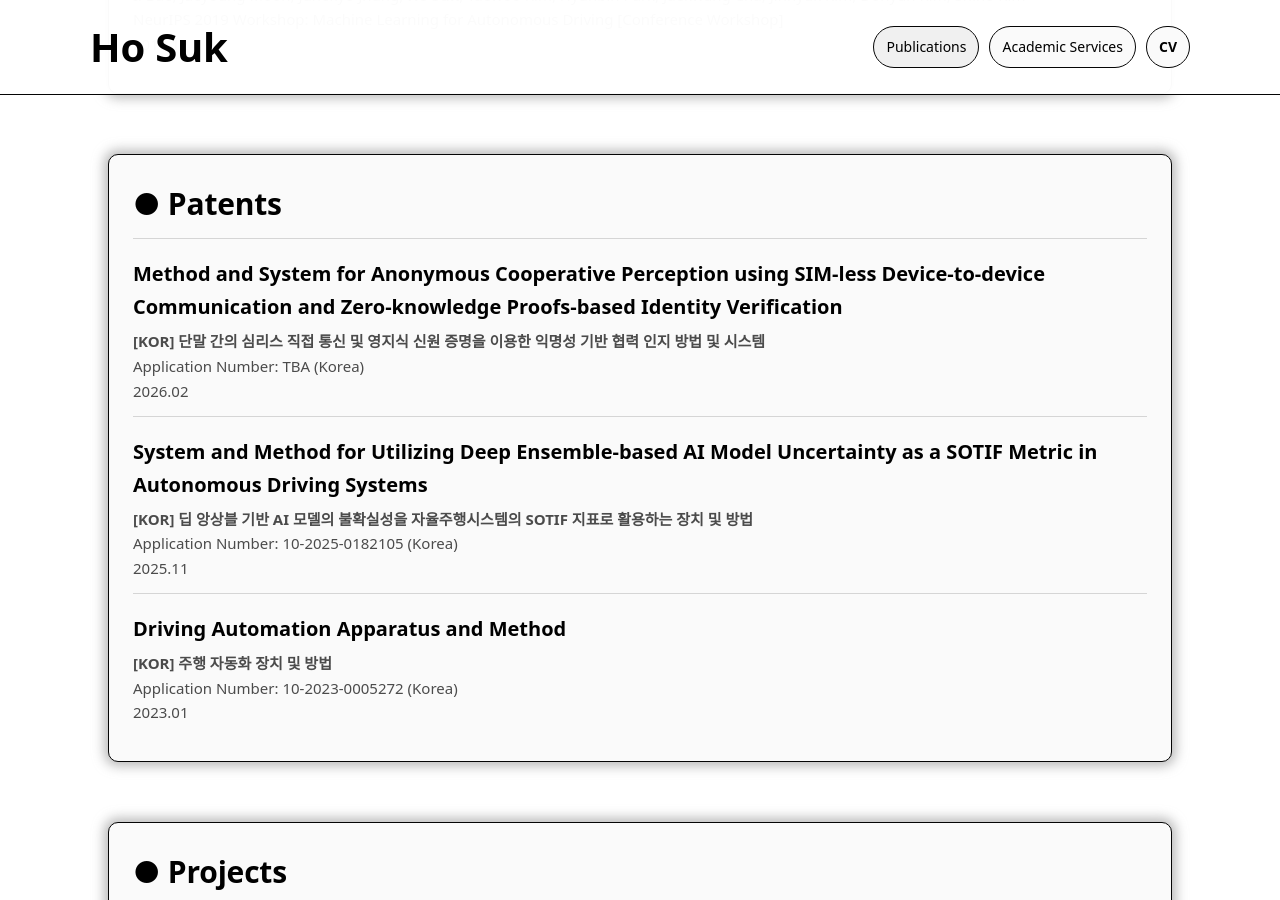
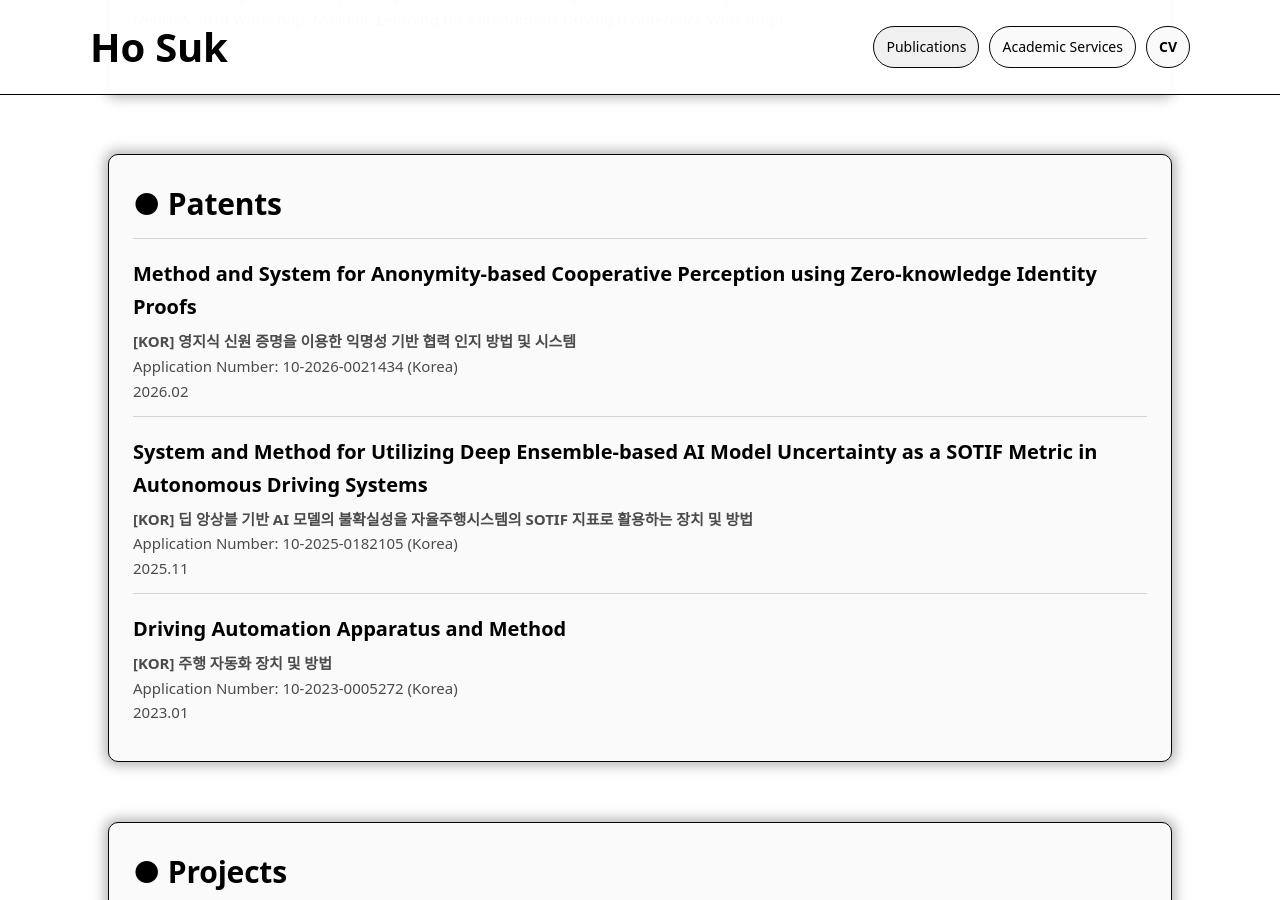
Before and after one commit to ho-suk-93/ho-suk-93.github.io, a Jekyll site: the page built from index.md, in a window 1280 px wide and 900 px high, scrolled down 5787 px. Built offline with Jekyll 4.4.1, drawn with Linux system fonts in a browser that asks for light colours.

Commit message:
Update patent descriptions and application number

```diff
--- a/index.md
+++ b/index.md
@@ -252,9 +252,9 @@ description: "Ho Suk's Personal Website"
   <div class="card">
     <div class="section-title">● Patents</div>
     <div class="list-item">
-      <p class="item-title">Method and System for Anonymous Cooperative Perception using SIM-less Device-to-device Communication and Zero-knowledge Proofs-based Identity Verification</p>
-      <p class="item-desc"><b>[KOR] 단말 간의 심리스 직접 통신 및 영지식 신원 증명을 이용한 익명성 기반 협력 인지 방법 및 시스템</b></p>
-      <p class="item-desc">Application Number: TBA (Korea)</p>
+      <p class="item-title">Method and System for Anonymity-based Cooperative Perception using Zero-knowledge Identity Proofs</p>
+      <p class="item-desc"><b>[KOR] 영지식 신원 증명을 이용한 익명성 기반 협력 인지 방법 및 시스템</b></p>
+      <p class="item-desc">Application Number: 10-2026-0021434 (Korea)</p>
       <p class="item-desc">2026.02</p>
     </div>
     <div class="list-item">
```
